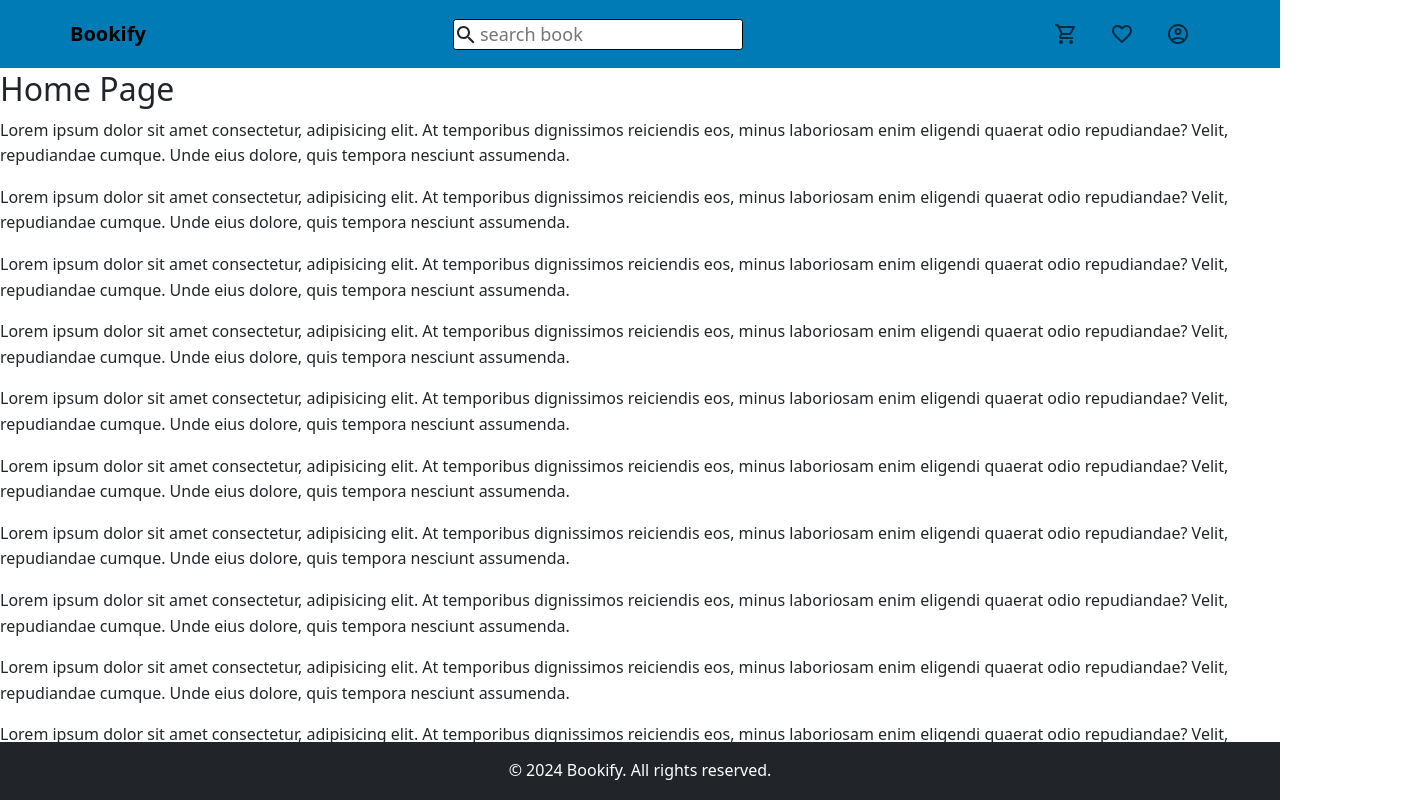
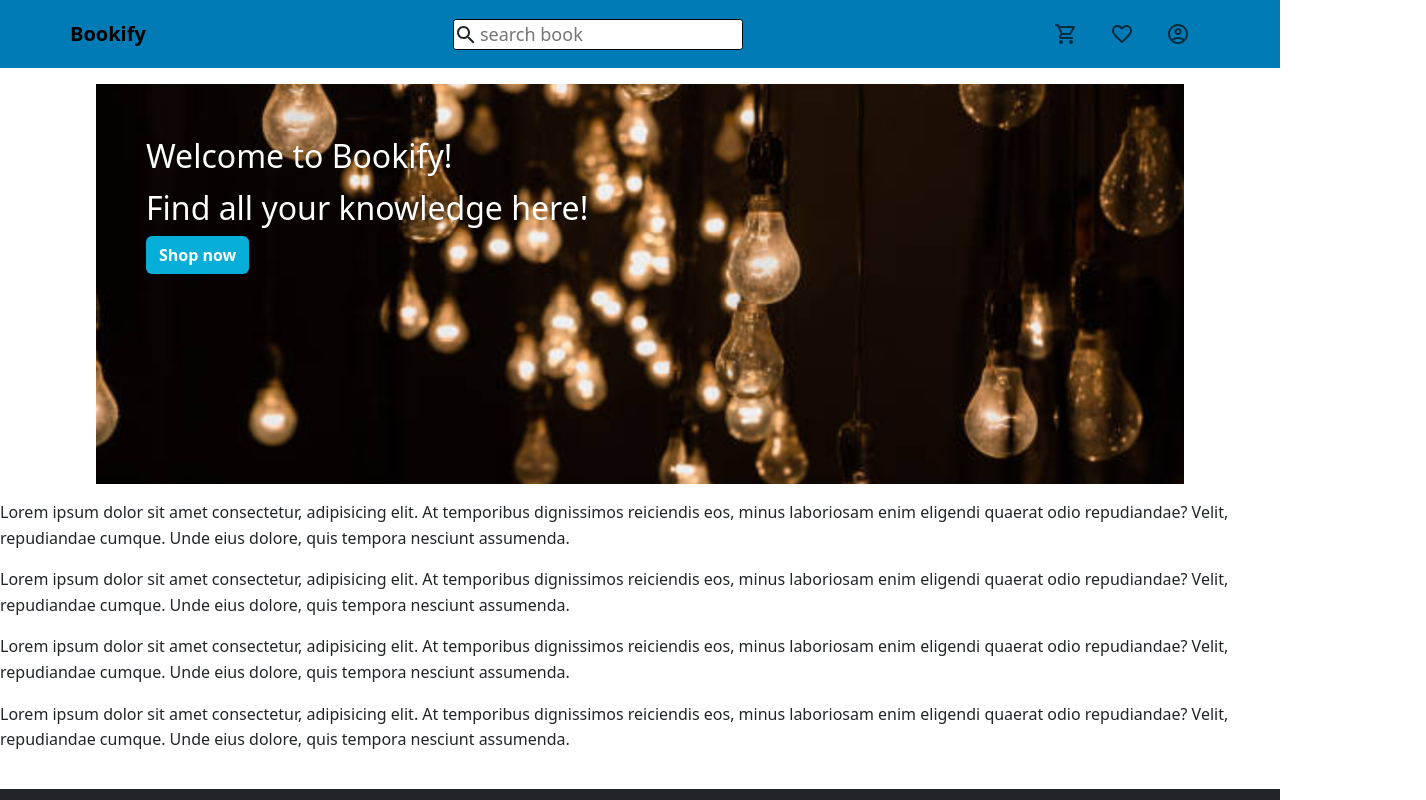
Before and after one commit to mayank12112000/Book-Store, a React (Vite) app in the folder book store/: page / in a window 1280 px wide. Shown: the top 800 px of the page, 1426 px wide, since content can reach past the window. Built offline with nearby package versions, Linux system fonts and the light colour scheme.

Commit message:
home page image setup

```diff
--- a/book store/src/App.css
+++ b/book store/src/App.css
@@ -5,11 +5,7 @@
   display: flex;
   flex-direction: column;
 }
-.footer{
-  position: fixed;
-  bottom: 0px;
-  width: 100vw;
-}
+
 .main{
   padding-bottom: var(--footer-height) ;
 }
@@ -72,6 +68,32 @@ p {
   }
 }
 
+/* scrool bar */
+/* Custom scrollbar for Webkit-based browsers */
+::-webkit-scrollbar {
+  width: 8px; /* Width of the scrollbar */
+  height: 8px; /* Height of the scrollbar for horizontal scrollbar */
+}
+
+::-webkit-scrollbar-track {
+  background: #f1f1f1; /* Color of the scrollbar track */
+}
+
+::-webkit-scrollbar-thumb {
+  background: #007bb5; /* Color of the scrollbar handle (thumb) */
+  border-radius: 10px; /* Rounded corners for the scrollbar handle */
+}
+
+::-webkit-scrollbar-thumb:hover {
+  background: #007bb5; /* Darker blue when hovered */
+}
+
+/* Custom scrollbar for Firefox */
+body {
+  scrollbar-width: thin; /* Slim scrollbar */
+  scrollbar-color: #007bb5 #f1f1f1; /* Scrollbar color and track color */
+}
+
 /* #root {
   max-width: 1280px;
   margin: 0 auto;
--- a/book store/src/components/Navbar.css
+++ b/book store/src/components/Navbar.css
@@ -1,25 +1,30 @@
-.container{
+.container {
     padding: 0px;
 }
-.input-group{
+
+.input-group {
     width: 20vw;
 }
-.search-input{
+
+.search-input {
     border: 0px;
     border-radius: 0 0.2rem 0.2rem 0;
 }
-.search-bar{
+
+.search-bar {
     background-color: white;
     border: 1px solid black;
     border-radius: 0.2rem;
     display: flex;
     height: 100%;
 }
-.search-icon{
+
+.search-icon {
     background-color: white;
     border-radius: 0.2rem;
 }
-.form-control{
+
+.form-control {
     height: 100%;
 }
 
@@ -29,13 +34,23 @@
     justify-content: center;
     padding: 10px;
     transition: background-color 0.3s, box-shadow 0.3s;
-    border-radius: 5px; /* Optional: to round the corners */
-  }
+    border-radius: 5px;
+    /* Optional: to round the corners */
+}
 
-  .navbar-nav .nav-link:hover {
-    background-color: #6c9bca; /* Light gray background on hover */
-    box-shadow: 0 4px 8px rgba(0, 0, 0, 0.1); /* Add shadow on hover */
-  }
-  .navbar{
+.navbar-nav .nav-link:hover {
+    background-color: #6c9bca;
+    /* Light gray background on hover */
+    box-shadow: 0 4px 8px rgba(0, 0, 0, 0.1);
+    /* Add shadow on hover */
+}
+
+.navbar {
     background-color: #007bb5;
-  }
+    position: -webkit-sticky;
+    /* For Safari */
+    position: sticky;
+    top: 0;
+    z-index: 2000;
+    /* to make sure navbar stays above all elements  */
+}
--- a/book store/src/pages/HomePage.jsx
+++ b/book store/src/pages/HomePage.jsx
@@ -1,15 +1,18 @@
 import React from 'react';
-
+import "./homePage.css"
 const HomePage = () => {
   return (
     <div>
-      <h1>Home Page</h1>
-      <p>Lorem ipsum dolor sit amet consectetur, adipisicing elit. At temporibus dignissimos reiciendis eos, minus laboriosam enim eligendi quaerat odio repudiandae? Velit, repudiandae cumque. Unde eius dolore, quis tempora nesciunt assumenda.</p>
-      <p>Lorem ipsum dolor sit amet consectetur, adipisicing elit. At temporibus dignissimos reiciendis eos, minus laboriosam enim eligendi quaerat odio repudiandae? Velit, repudiandae cumque. Unde eius dolore, quis tempora nesciunt assumenda.</p>
-      <p>Lorem ipsum dolor sit amet consectetur, adipisicing elit. At temporibus dignissimos reiciendis eos, minus laboriosam enim eligendi quaerat odio repudiandae? Velit, repudiandae cumque. Unde eius dolore, quis tempora nesciunt assumenda.</p>
-      <p>Lorem ipsum dolor sit amet consectetur, adipisicing elit. At temporibus dignissimos reiciendis eos, minus laboriosam enim eligendi quaerat odio repudiandae? Velit, repudiandae cumque. Unde eius dolore, quis tempora nesciunt assumenda.</p>
-      <p>Lorem ipsum dolor sit amet consectetur, adipisicing elit. At temporibus dignissimos reiciendis eos, minus laboriosam enim eligendi quaerat odio repudiandae? Velit, repudiandae cumque. Unde eius dolore, quis tempora nesciunt assumenda.</p>
-      <p>Lorem ipsum dolor sit amet consectetur, adipisicing elit. At temporibus dignissimos reiciendis eos, minus laboriosam enim eligendi quaerat odio repudiandae? Velit, repudiandae cumque. Unde eius dolore, quis tempora nesciunt assumenda.</p>
+      <div className='image-box'>
+      <div className='image-container'>
+        <div className='text-area'>
+          <h2>Welcome to Bookify!</h2>
+          <h1>Find all your knowledge here!</h1>
+          <button className='btn'>Shop now</button>
+        </div>
+      </div>
+
+      </div>
       <p>Lorem ipsum dolor sit amet consectetur, adipisicing elit. At temporibus dignissimos reiciendis eos, minus laboriosam enim eligendi quaerat odio repudiandae? Velit, repudiandae cumque. Unde eius dolore, quis tempora nesciunt assumenda.</p>
       <p>Lorem ipsum dolor sit amet consectetur, adipisicing elit. At temporibus dignissimos reiciendis eos, minus laboriosam enim eligendi quaerat odio repudiandae? Velit, repudiandae cumque. Unde eius dolore, quis tempora nesciunt assumenda.</p>
       <p>Lorem ipsum dolor sit amet consectetur, adipisicing elit. At temporibus dignissimos reiciendis eos, minus laboriosam enim eligendi quaerat odio repudiandae? Velit, repudiandae cumque. Unde eius dolore, quis tempora nesciunt assumenda.</p>
--- /dev/null
+++ b/book store/src/pages/homePage.css
@@ -0,0 +1,23 @@
+.image-container {
+    width: 100%;
+    height: 400px; /* Adjust height */
+    background-image: url('../assets/images/backgroundImage.png');
+    background-size: cover;
+    background-position: center;
+    background-repeat: no-repeat;
+  }
+.text-area{
+    color: white;
+    position: relative;
+    width: 80rem;
+    left: 50px;
+    top: 50px;
+    .btn{
+        background-color: #06aed8;
+        color: white;
+        font-weight: 700;
+    }
+}
+.image-box{
+    padding: 1rem 6rem;
+}
```
Also changed, not shown: book store/src/assets/images/backgroundImage.png (added).
